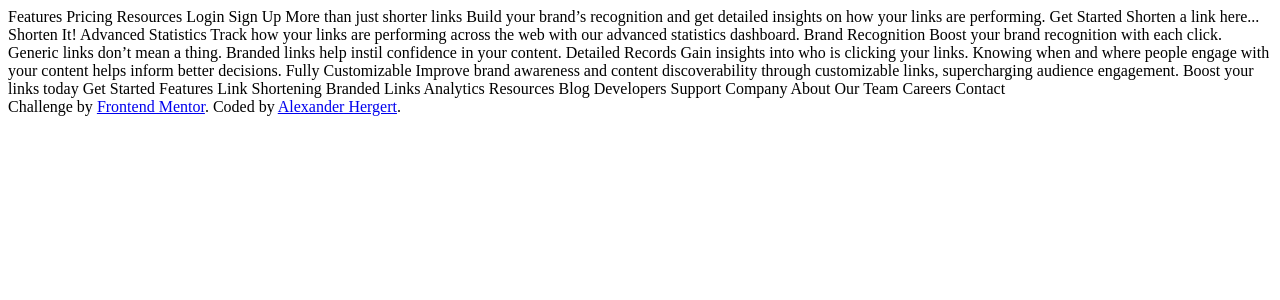
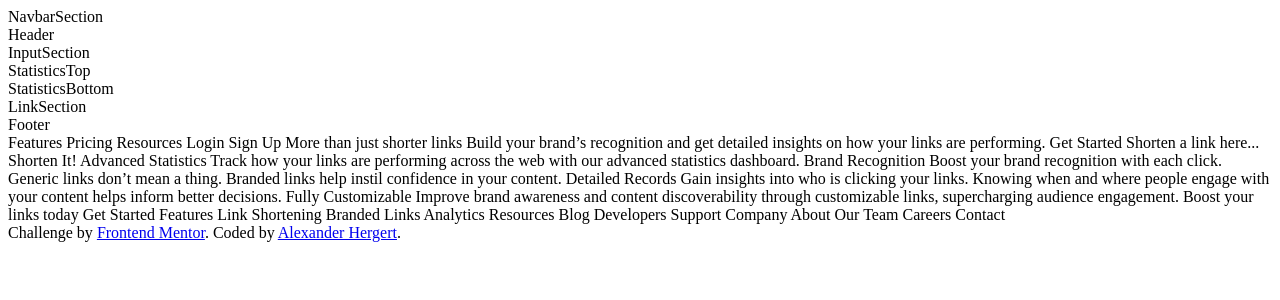
Before and after one commit to alexander-hergert/URL-shortening-API-landing-page, a React (Vite) app: page / in a window 1280 px wide. Shown: the top 300 px of the page. Built offline with nearby package versions, Linux system fonts and the light colour scheme.

Commit message:
Adds page structure and basic components.

```diff
--- a/index.html
+++ b/index.html
@@ -22,11 +22,11 @@
     supercharging audience engagement. Boost your links today Get Started
     Features Link Shortening Branded Links Analytics Resources Blog Developers
     Support Company About Our Team Careers Contact
-    <footer class="attribution">
+    <div class="attribution">
       Challenge by
       <a href="https://www.frontendmentor.io?ref=challenge" target="_blank"
         >Frontend Mentor</a
       >. Coded by <a href="#">Alexander Hergert</a>.
-    </footer>
+    </div>
   </body>
 </html>
--- a/src/App.jsx
+++ b/src/App.jsx
@@ -1,7 +1,22 @@
 import React from "react";
+import Navbar from "./components/Navbar";
+import Header from "./components/Header";
+import InputSection from "./components/InputSection";
+import StatisticsSection from "./components/StatisticsSection";
+import LinkSection from "./components/LinkSection";
+import Footer from "./components/Footer";
 
 function App() {
-  return <></>;
+  return (
+    <>
+      <Navbar />
+      <Header />
+      <InputSection />
+      <StatisticsSection />
+      <LinkSection />
+      <Footer />
+    </>
+  );
 }
 
 export default App;
--- /dev/null
+++ b/src/components/Footer.jsx
@@ -0,0 +1,7 @@
+import React from "react";
+
+const Footer = () => {
+  return <div>Footer</div>;
+};
+
+export default Footer;
--- /dev/null
+++ b/src/components/Header.jsx
@@ -0,0 +1,7 @@
+import React from "react";
+
+const Header = () => {
+  return <div>Header</div>;
+};
+
+export default Header;
--- /dev/null
+++ b/src/components/InputSection.jsx
@@ -0,0 +1,7 @@
+import React from "react";
+
+const InputSection = () => {
+  return <div>InputSection</div>;
+};
+
+export default InputSection;
--- /dev/null
+++ b/src/components/LinkSection.jsx
@@ -0,0 +1,7 @@
+import React from "react";
+
+const LinkSection = () => {
+  return <div>LinkSection</div>;
+};
+
+export default LinkSection;
--- /dev/null
+++ b/src/components/Navbar.jsx
@@ -0,0 +1,7 @@
+import React from "react";
+
+const NavbarSection = () => {
+  return <div>NavbarSection</div>;
+};
+
+export default NavbarSection;
--- /dev/null
+++ b/src/components/StatisticsSection.jsx
@@ -0,0 +1,14 @@
+import React from "react";
+import SectionTop from "./statistics/StatisticsTop";
+import SectionBottom from "./statistics/StatisticsBottom";
+
+const StatisticsSection = () => {
+  return (
+    <>
+      <SectionTop />
+      <SectionBottom />
+    </>
+  );
+};
+
+export default StatisticsSection;
--- /dev/null
+++ b/src/components/statistics/StatisticsBottom.jsx
@@ -0,0 +1,7 @@
+import React from "react";
+
+const StatisticsBottom = () => {
+  return <div>StatisticsBottom</div>;
+};
+
+export default StatisticsBottom;
--- /dev/null
+++ b/src/components/statistics/StatisticsTop.jsx
@@ -0,0 +1,7 @@
+import React from "react";
+
+const StatisticsTop = () => {
+  return <div>StatisticsTop</div>;
+};
+
+export default StatisticsTop;
```
